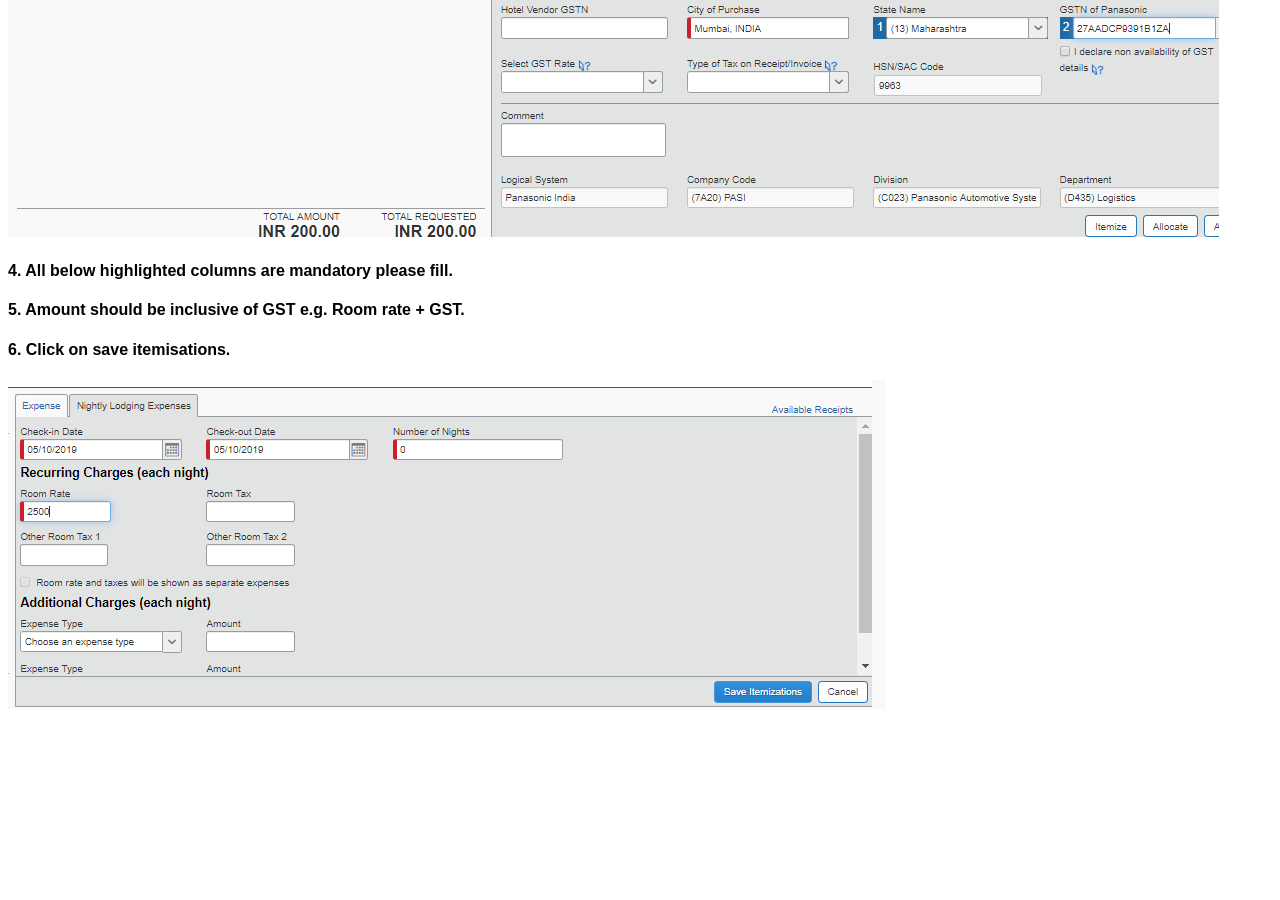
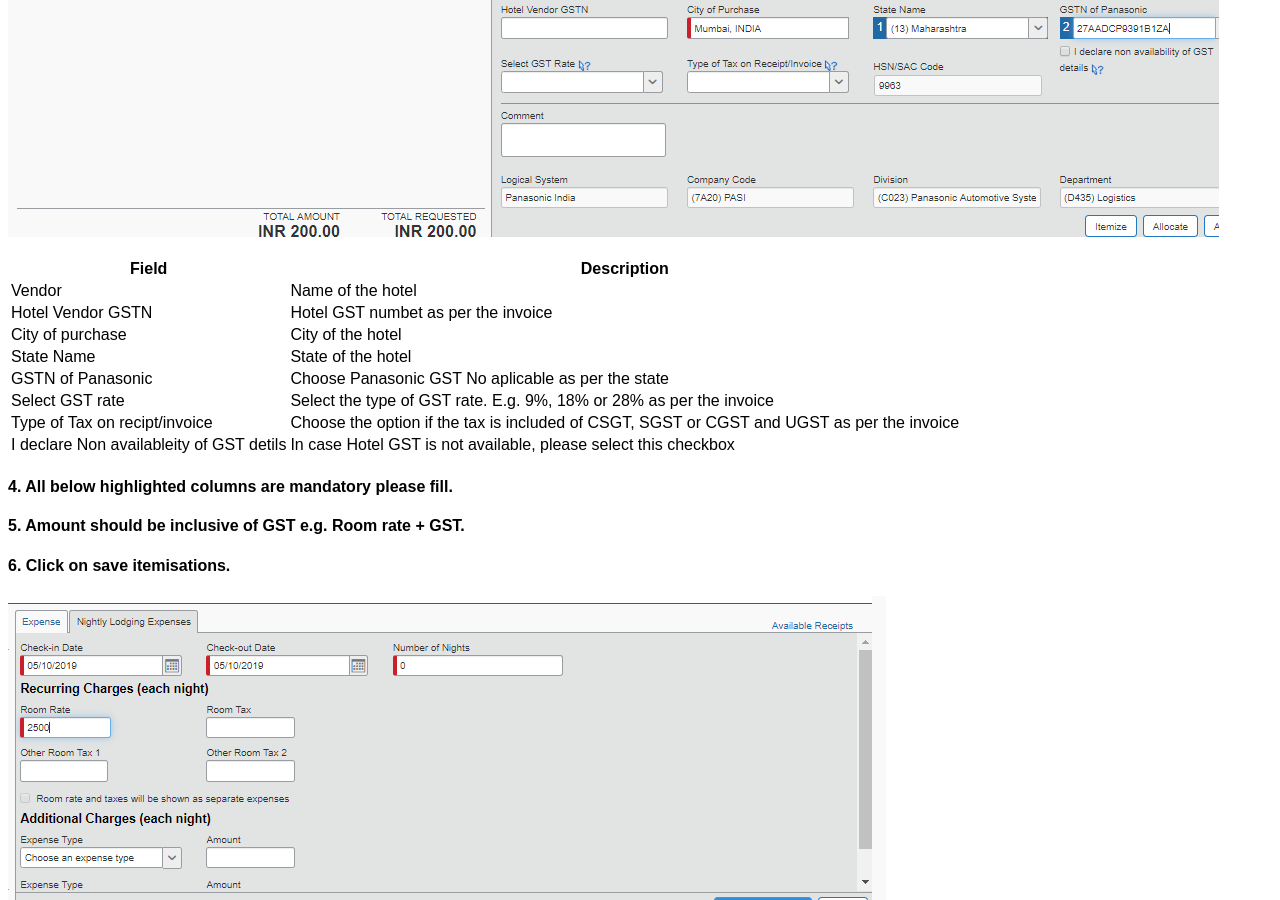
Before and after one commit to Piyush-BA/concur-manual, a Jekyll site: the page built from docs/hotel.md, in a window 1280 px wide and 900 px high, scrolled down 1267 px. Built offline with Jekyll 4.4.1, drawn with Linux system fonts in a browser that asks for light colours; before the commit the page ends 1996 px from its top, so only the background shows below that.

Commit message:
tabe-details

```diff
--- a/docs/hotel.md
+++ b/docs/hotel.md
@@ -20,6 +20,17 @@ From the request click on "book" link to continue.
 
 <img src="{{ site.url }}{{ site.baseurl }}\assets\images\expences\e3.png">
 
+Field | Description
+--- | ---
+Vendor | Name of the hotel
+Hotel Vendor GSTN | Hotel GST numbet as per the invoice
+City of purchase | City of the hotel
+State Name | State of the hotel
+GSTN of Panasonic | Choose Panasonic GST No aplicable as per the state
+Select GST rate | Select the type of GST rate. E.g. 9%, 18% or 28% as per the invoice
+Type of Tax on recipt/invoice | Choose the option if the tax is included of CSGT, SGST or CGST and UGST as per the invoice
+I declare Non availableity of GST detils | In case Hotel GST is not available, please select this checkbox
+
 #### 4. All below highlighted columns are mandatory please fill.
 
 #### 5. Amount should be inclusive of GST e.g. Room rate + GST.
```
